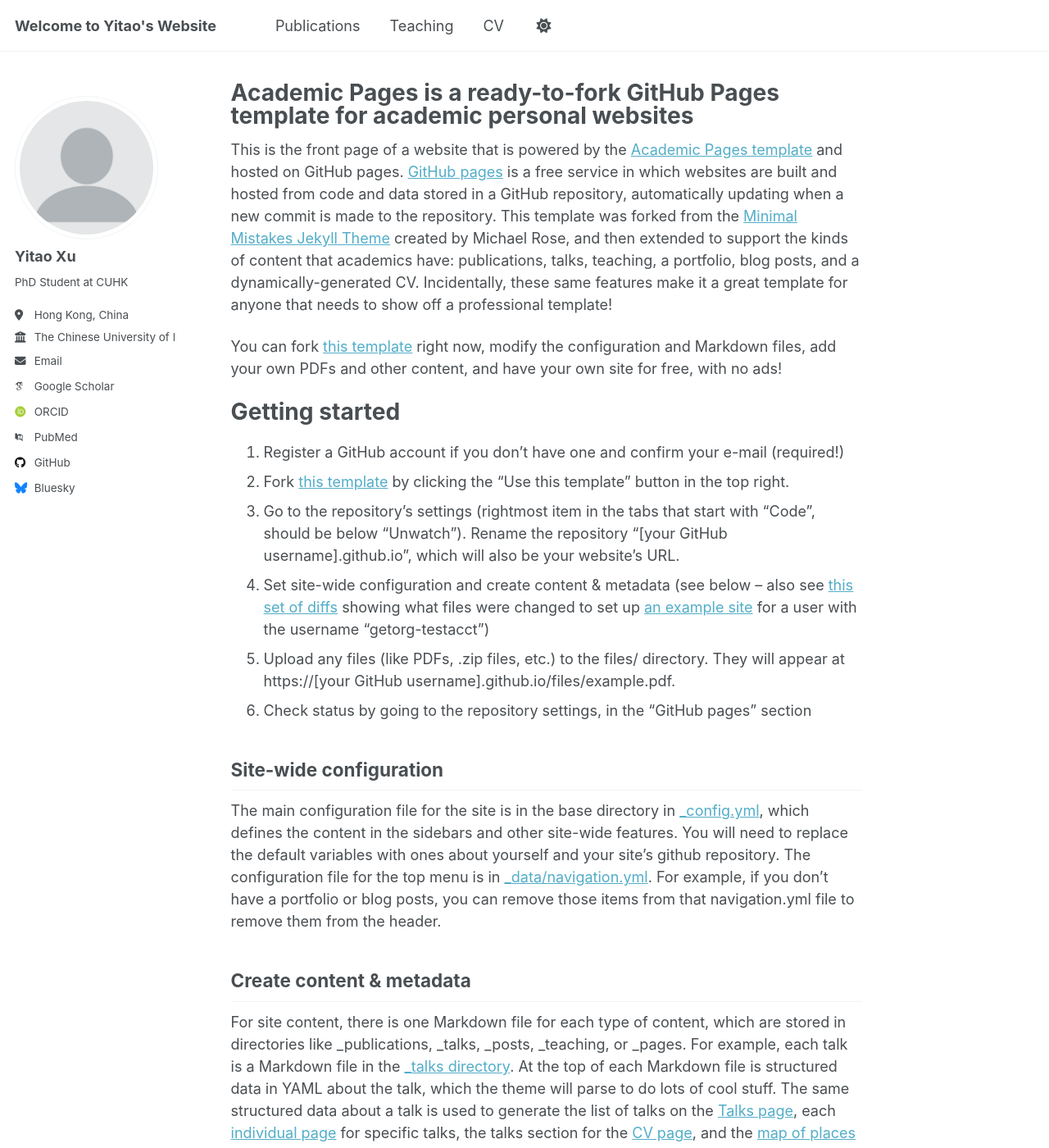
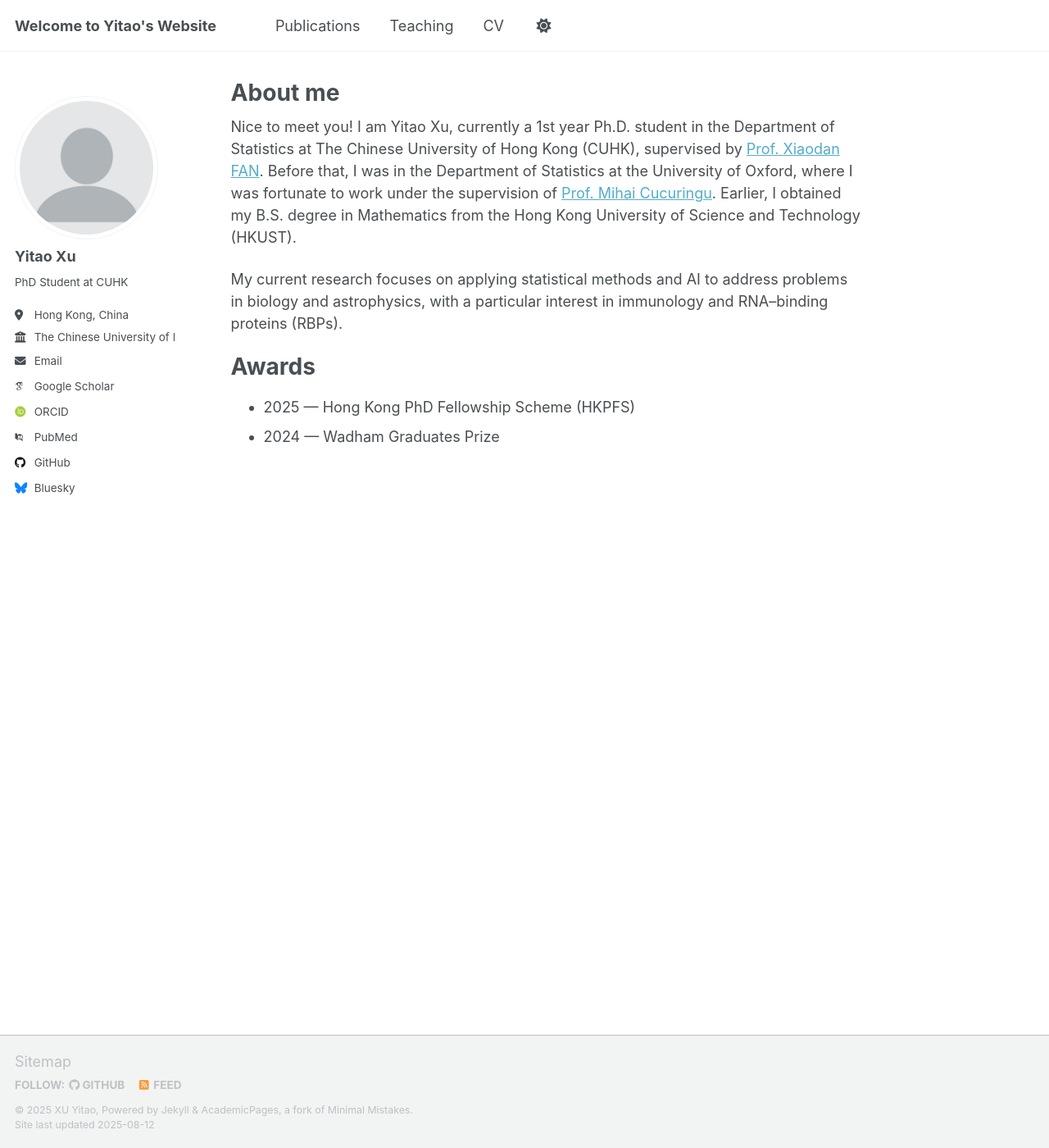
Before and after one commit to YitaoXU/YitaoXU.github.io, a Jekyll site: the page built from _pages/about.md, in a window 1280 px wide and 1400 px high. Shown: the whole window at 82% size. Built offline with Jekyll 4.4.1, drawn with Linux system fonts in a browser that asks for light colours; some web fonts are replaced; a script that is not in the unit is left out; some of the changed text lies outside the part shown.

Commit message:
Update about.md

```diff
--- a/_pages/about.md
+++ b/_pages/about.md
@@ -1,45 +1,17 @@
 ---
 permalink: /
-title: "Academic Pages is a ready-to-fork GitHub Pages template for academic personal websites"
+title: "About me"
 author_profile: true
 redirect_from:
   - /about/
   - /about.html
 ---
 
-This is the front page of a website that is powered by the [Academic Pages template](https://github.com/academicpages/academicpages.github.io) and hosted on GitHub pages. [GitHub pages](https://pages.github.com) is a free service in which websites are built and hosted from code and data stored in a GitHub repository, automatically updating when a new commit is made to the repository. This template was forked from the [Minimal Mistakes Jekyll Theme](https://mmistakes.github.io/minimal-mistakes/) created by Michael Rose, and then extended to support the kinds of content that academics have: publications, talks, teaching, a portfolio, blog posts, and a dynamically-generated CV. Incidentally, these same features make it a great template for anyone that needs to show off a professional template!
+Nice to meet you! I am Yitao Xu, currently a 1st year Ph.D. student in the Department of Statistics at The Chinese University of Hong Kong (CUHK), supervised by [Prof. Xiaodan FAN](https://www.sta.cuhk.edu.hk/peoples/xfan/). Before that, I was in the Department of Statistics at the University of Oxford, where I was fortunate to work under the supervision of [Prof. Mihai Cucuringu](https://www.inet.ox.ac.uk/people/mihai-cucuringu). Earlier, I obtained my B.S. degree in Mathematics from the Hong Kong University of Science and Technology (HKUST).
 
- You can fork [this template](https://github.com/academicpages/academicpages.github.io) right now, modify the configuration and Markdown files, add your own PDFs and other content, and have your own site for free, with no ads!
+My current research focuses on applying statistical methods and AI to address problems in biology and astrophysics, with a particular interest in immunology and RNA–binding proteins (RBPs).
 
-Getting started
+Awards
 ======
-1. Register a GitHub account if you don't have one and confirm your e-mail (required!)
-1. Fork [this template](https://github.com/academicpages/academicpages.github.io) by clicking the "Use this template" button in the top right.
-1. Go to the repository's settings (rightmost item in the tabs that start with "Code", should be below "Unwatch"). Rename the repository "[your GitHub username].github.io", which will also be your website's URL.
-1. Set site-wide configuration and create content & metadata (see below -- also see [this set of diffs](http://archive.is/3TPas) showing what files were changed to set up [an example site](https://getorg-testacct.github.io) for a user with the username "getorg-testacct")
-1. Upload any files (like PDFs, .zip files, etc.) to the files/ directory. They will appear at https://[your GitHub username].github.io/files/example.pdf.
-1. Check status by going to the repository settings, in the "GitHub pages" section
-
-Site-wide configuration
-------
-The main configuration file for the site is in the base directory in [_config.yml](https://github.com/academicpages/academicpages.github.io/blob/master/_config.yml), which defines the content in the sidebars and other site-wide features. You will need to replace the default variables with ones about yourself and your site's github repository. The configuration file for the top menu is in [_data/navigation.yml](https://github.com/academicpages/academicpages.github.io/blob/master/_data/navigation.yml). For example, if you don't have a portfolio or blog posts, you can remove those items from that navigation.yml file to remove them from the header.
-
-Create content & metadata
-------
-For site content, there is one Markdown file for each type of content, which are stored in directories like _publications, _talks, _posts, _teaching, or _pages. For example, each talk is a Markdown file in the [_talks directory](https://github.com/academicpages/academicpages.github.io/tree/master/_talks). At the top of each Markdown file is structured data in YAML about the talk, which the theme will parse to do lots of cool stuff. The same structured data about a talk is used to generate the list of talks on the [Talks page](https://academicpages.github.io/talks), each [individual page](https://academicpages.github.io/talks/2012-03-01-talk-1) for specific talks, the talks section for the [CV page](https://academicpages.github.io/cv), and the [map of places you've given a talk](https://academicpages.github.io/talkmap.html) (if you run this [python file](https://github.com/academicpages/academicpages.github.io/blob/master/talkmap.py) or [Jupyter notebook](https://github.com/academicpages/academicpages.github.io/blob/master/talkmap.ipynb), which creates the HTML for the map based on the contents of the _talks directory).
-
-**Markdown generator**
-
-The repository includes [a set of Jupyter notebooks](https://github.com/academicpages/academicpages.github.io/tree/master/markdown_generator
-) that converts a CSV containing structured data about talks or presentations into individual Markdown files that will be properly formatted for the Academic Pages template. The sample CSVs in that directory are the ones I used to create my own personal website at stuartgeiger.com. My usual workflow is that I keep a spreadsheet of my publications and talks, then run the code in these notebooks to generate the Markdown files, then commit and push them to the GitHub repository.
-
-How to edit your site's GitHub repository
-------
-Many people use a git client to create files on their local computer and then push them to GitHub's servers. If you are not familiar with git, you can directly edit these configuration and Markdown files directly in the github.com interface. Navigate to a file (like [this one](https://github.com/academicpages/academicpages.github.io/blob/master/_talks/2012-03-01-talk-1.md) and click the pencil icon in the top right of the content preview (to the right of the "Raw | Blame | History" buttons). You can delete a file by clicking the trashcan icon to the right of the pencil icon. You can also create new files or upload files by navigating to a directory and clicking the "Create new file" or "Upload files" buttons.
-
-Example: editing a Markdown file for a talk
-![Editing a Markdown file for a talk](/images/editing-talk.png)
-
-For more info
-------
-More info about configuring Academic Pages can be found in [the guide](https://academicpages.github.io/markdown/), the [growing wiki](https://github.com/academicpages/academicpages.github.io/wiki), and you can always [ask a question on GitHub](https://github.com/academicpages/academicpages.github.io/discussions). The [guides for the Minimal Mistakes theme](https://mmistakes.github.io/minimal-mistakes/docs/configuration/) (which this theme was forked from) might also be helpful.
+- 2025 — Hong Kong PhD Fellowship Scheme (HKPFS)
+- 2024 — Wadham Graduates Prize
```
